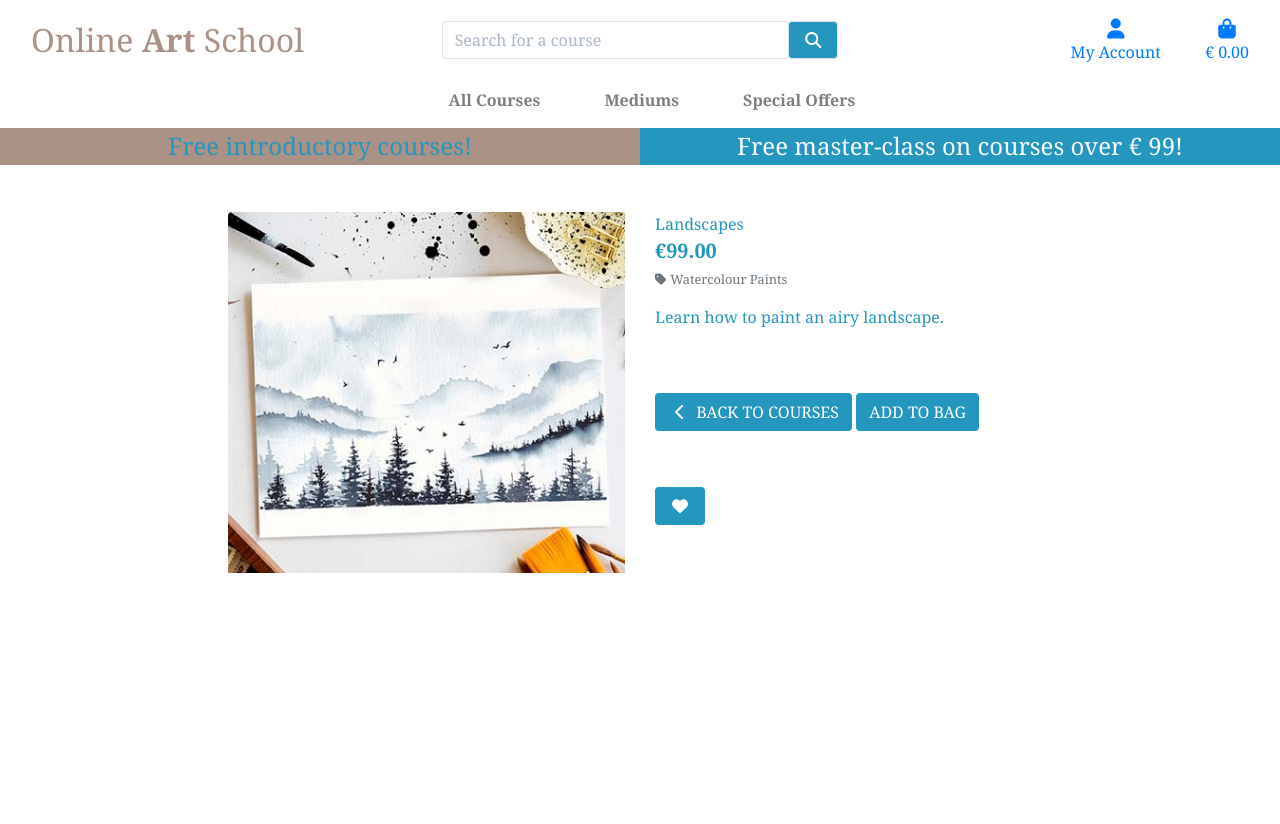
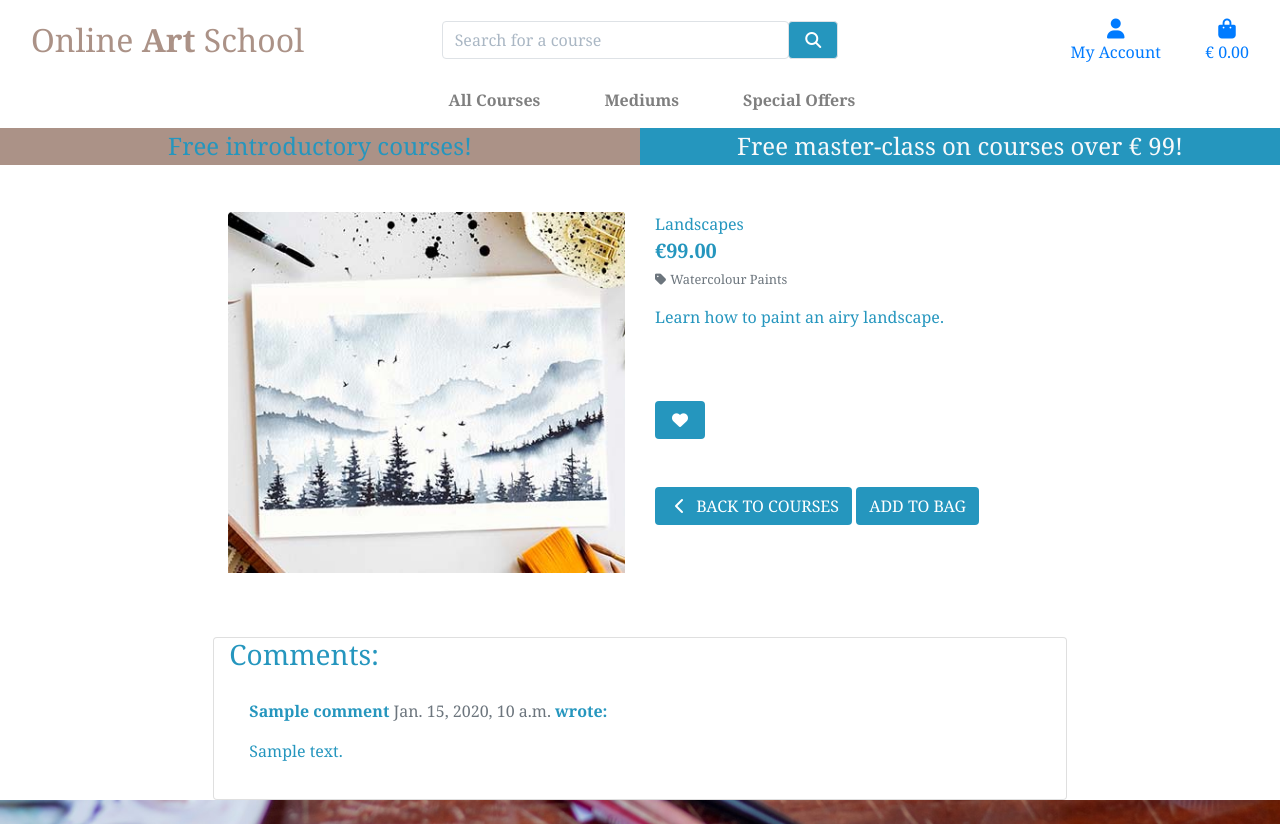
Before and after one commit to Natalitta/project_5, a Django app: page /courses/1/ in a window 1280 px wide. Before the commit the page ends 573 px from the top, so only its background shows below. Run offline with Django 3.2, Linux system fonts and the light colour scheme; data comes from the database, SQL or seed files in the repository; tables that the repository leaves empty hold one stand-in row (values such as "Sample post"); some libraries are stand-ins or nearby versions.

Commit message:
Add comments form and views to view and write a comment

```diff
--- a/courses/forms.py
+++ b/courses/forms.py
@@ -1,6 +1,6 @@
 from django import forms
 # from .widgets import CustomClearableFileInput
-from .models import Course, Category
+from .models import Course, Category, Comment
 
 
 class CourseForm(forms.ModelForm):
@@ -19,3 +19,9 @@ class CourseForm(forms.ModelForm):
         self.fields['category'].choices = friendly_names
         for field_name, field in self.fields.items():
             field.widget.attrs['class'] = 'border-gray rounded'
+
+
+class CommentForm(forms.ModelForm):
+    class Meta:
+        model = Comment
+        fields = ('body',)
--- a/courses/templates/courses/course_detail.html
+++ b/courses/templates/courses/course_detail.html
@@ -44,6 +44,19 @@
                         </small>
                     {% endif %}
                     <p class="mt-3">{{ course.description }}</p>
+                    <form class="form" action="#" method="POST">
+                        {% csrf_token %}
+                        <div class="form-row">
+                            <input type="hidden" name="course_id" value="{{ course.id }}">
+                            <div class="col-12 mt-2">
+                                <a href="{% url 'add_to_wishlist' course.id %}" class="btn btn-blue rounded mt-5">
+                                    <span class="icon like">
+                                        <i class="fas fa-heart"></i>
+                                    </span>
+                                </a>
+                            </div>
+                        </div>
+                    </form>
                     <form class="form" action="{% url 'add_to_bag' course.id %}" method="POST">
                         {% csrf_token %}
                         <div class="form-row">
@@ -59,19 +72,28 @@
                             <input type="hidden" name="redirect_url" value="{{ request.path }}">
                         </div>
                     </form>
-                    <form class="form" action="#" method="POST">
-                        {% csrf_token %}
-                        <div class="form-row">
-                            <input type="hidden" name="course_id" value="{{ course.id }}">
-                            <div class="col-12 mt-2">
-                                <a href="{% url 'add_to_wishlist' course.id %}" class="btn btn-blue rounded mt-5">
-                                    <span class="icon like">
-                                        <i class="fas fa-heart"></i>
-                                    </span>
-                                </a>
-                            </div>
-                        </div>
-                    </form>
+                </div>
+            </div>
+        </div>
+        <div class="row">
+            <div class="col-md-8 card mb-4  mt-3 mx-auto" style="width: 300px;">
+                <h3>Comments:</h3>
+                <div class="card-body">
+                    <!-- To iterate through each comment in comments -->
+                    {% for comment in comments %}
+                    <div class="comments" style="margin: auto;">
+                        <p class="font-weight-bold">
+                            <!-- The commenter's name -->
+                            {{ comment.name }}
+                            <span class=" text-muted font-weight-normal">
+                                <!-- The comment's posted date -->
+                                {{ comment.posted_on }}
+                            </span> wrote:
+                        </p>
+                        <!-- The body of the comment -->
+                        {{ comment.body | linebreaks }}
+                    </div>
+                    {% endfor %}
                 </div>
             </div>
         </div>
--- a/courses/views.py
+++ b/courses/views.py
@@ -4,7 +4,7 @@ from django.contrib.auth.decorators import login_required
 from django.db.models import Q
 from django.db.models.functions import Lower
 from .models import Course, Category
-from .forms import CourseForm
+from .forms import CourseForm, CommentForm
 
 
 # Create your views here.
@@ -65,9 +65,12 @@ def course_detail(request, course_id):
     # A view to show individual course details
 
     course = get_object_or_404(Course, pk=course_id)
-
+    comments = course.comments.filter(approved=True).order_by("-posted_on")
     context = {
         'course': course,
+        "comments": comments,
+        "commented": False,
+        "comment_form": CommentForm()
     }
 
     return render(request, 'courses/course_detail.html', context)
@@ -138,3 +141,30 @@ def delete_course(request, course_id):
     course.delete()
     messages.success(request, 'Course deleted!')
     return redirect(reverse('courses'))
+
+
+def postComments(self, request, slug, *args, **kwargs):
+
+        queryset = Course.objects.all()
+        course = get_object_or_404(queryset)
+        comments = course.comments.filter(approved=True).order_by("-posted_on")
+
+        comment_form = CommentForm(data=request.POST)
+        if comment_form.is_valid():
+            comment_form.instance.name = request.user.username
+            comment = comment_form.save(commit=False)
+            comment.course = course
+            comment.save()
+        else:
+            comment_form = CommentForm()
+
+        return render(
+            request,
+            "course_detail.html",
+            {
+                "course": course,
+                "comments": comments,
+                "commented": True,
+                "comment_form": comment_form,
+            },
+        )
```
Also changed, not shown: courses/templates/courses/course_open.html (+22 -0 lines).
